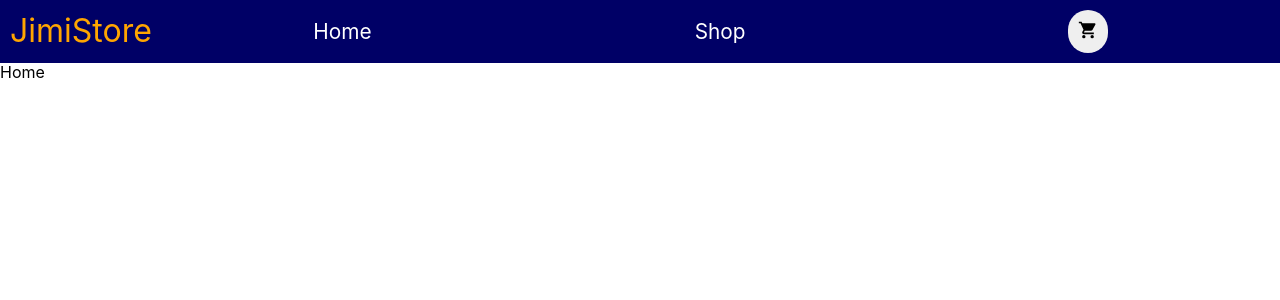
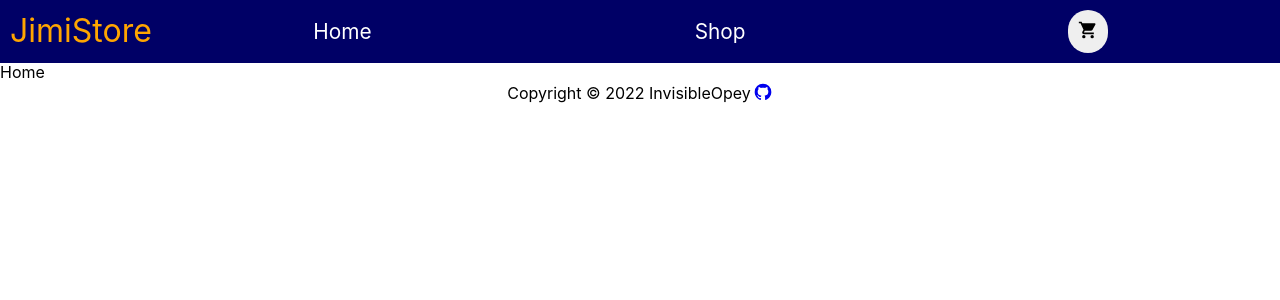
Before and after one commit to invisibleopey/shopping-cart, a React (Create React App) app: page / in a window 1280 px wide. Shown: the top 300 px of the page. Built offline with nearby package versions, Linux system fonts and the light colour scheme.

Commit message:
Implement a footer component

```diff
--- a/src/App.js
+++ b/src/App.js
@@ -1,12 +1,14 @@
 import React from 'react';
 import { Outlet } from 'react-router-dom';
 import Header from './components/Header';
+import Footer from './components/Footer';
 
 function App() {
   return (
     <div className="App">
       <Header />
       <Outlet />
+      <Footer />
     </div>
   );
 }
--- /dev/null
+++ b/src/components/Footer.js
@@ -0,0 +1,19 @@
+import React from 'react';
+
+function Footer() {
+  return (
+    <div className="App-footer">
+      Copyright © 2022 InvisibleOpey{' '}
+      <a href="https://github.com/invisibleopey">
+        <svg className="github-icon" viewBox="0 0 24 24">
+          <path
+            fill="currentColor"
+            d="M12,2A10,10 0 0,0 2,12C2,16.42 4.87,20.17 8.84,21.5C9.34,21.58 9.5,21.27 9.5,21C9.5,20.77 9.5,20.14 9.5,19.31C6.73,19.91 6.14,17.97 6.14,17.97C5.68,16.81 5.03,16.5 5.03,16.5C4.12,15.88 5.1,15.9 5.1,15.9C6.1,15.97 6.63,16.93 6.63,16.93C7.5,18.45 8.97,18 9.54,17.76C9.63,17.11 9.89,16.67 10.17,16.42C7.95,16.17 5.62,15.31 5.62,11.5C5.62,10.39 6,9.5 6.65,8.79C6.55,8.54 6.2,7.5 6.75,6.15C6.75,6.15 7.59,5.88 9.5,7.17C10.29,6.95 11.15,6.84 12,6.84C12.85,6.84 13.71,6.95 14.5,7.17C16.41,5.88 17.25,6.15 17.25,6.15C17.8,7.5 17.45,8.54 17.35,8.79C18,9.5 18.38,10.39 18.38,11.5C18.38,15.32 16.04,16.16 13.81,16.41C14.17,16.72 14.5,17.33 14.5,18.26C14.5,19.6 14.5,20.68 14.5,21C14.5,21.27 14.66,21.59 15.17,21.5C19.14,20.16 22,16.42 22,12A10,10 0 0,0 12,2Z"
+          />
+        </svg>
+      </a>
+    </div>
+  );
+}
+
+export default Footer;
```
